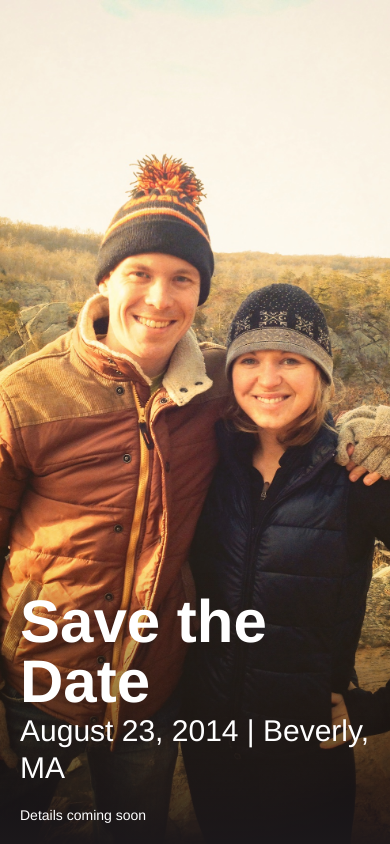
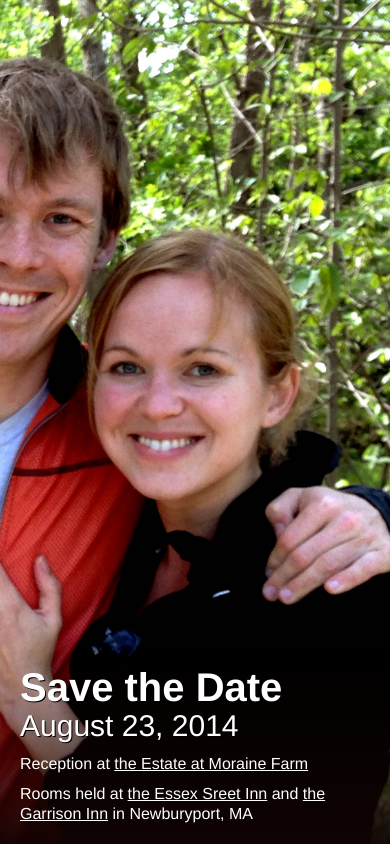
Before and after one commit to cew821/wedding, a plain HTML site: page index.html in a window 390 px wide. Drawn offline with Linux system fonts and the light colour scheme.

Commit message:
update page with new photo and details

```diff
--- a/assets/css/application.css
+++ b/assets/css/application.css
@@ -255,22 +255,52 @@ dl {
       color: black; }
 
 body {
-  background: url("../images/winter.jpg") no-repeat center center fixed;
+  background: url("../images/engaged_web.jpg") no-repeat right center fixed;
   -webkit-background-size: cover;
   -moz-background-size: cover;
   -o-background-size: cover;
-  background-size: cover; }
+  background-size: cover;
+  *zoom: 1;
+  max-width: 68em;
+  margin-left: auto;
+  margin-right: auto; }
+  body:before, body:after {
+    content: " ";
+    display: table; }
+  body:after {
+    clear: both; }
+  body a {
+    color: inherit;
+    text-decoration: underline; }
+  body a:hover {
+    color: #c0271e; }
+
+#bottom-vignette {
+  background-color: rgba(0, 0, 0, 0);
+  background-image: -webkit-gradient(linear, left top, left bottom, color-stop(0%, rgba(0, 0, 0, 0)), color-stop(100%, rgba(16, 3, 3, 0.95)));
+  background-image: -webkit-linear-gradient(rgba(0, 0, 0, 0), rgba(16, 3, 3, 0.95));
+  background-image: linear-gradient(rgba(0, 0, 0, 0), rgba(16, 3, 3, 0.95));
+  width: 100%;
+  position: absolute;
+  bottom: 0;
+  left: 0; }
 
 #bottom-left {
-  position: absolute;
-  bottom: 0;
-  left: 0;
   padding: 20px;
-  background-color: rgba(0, 0, 0, 0);
-  background-image: -webkit-gradient(linear, left top, left bottom, color-stop(0%, rgba(0, 0, 0, 0)), color-stop(100%, rgba(29, 25, 28, 0.95)));
-  background-image: -webkit-linear-gradient(rgba(0, 0, 0, 0), rgba(29, 25, 28, 0.95));
-  background-image: linear-gradient(rgba(0, 0, 0, 0), rgba(29, 25, 28, 0.95));
-  width: 100%; }
+  float: left;
+  display: block;
+  margin-right: 2.35765%;
+  width: 48.82117%; }
+  #bottom-left:last-child {
+    margin-right: 0; }
+  @media screen and (max-width: 640px) {
+    #bottom-left {
+      float: left;
+      display: block;
+      margin-right: 7.42297%;
+      width: 100%; }
+      #bottom-left:last-child {
+        margin-right: 0; } }
 
 .headline, .subheadline, .details {
   color: white; }
@@ -278,15 +308,27 @@ body {
 .subheadline {
   font-size: 30px;
   font-weight: 300;
-  line-height: 1.25em; }
+  line-height: 1.25em;
+  text-shadow: 1px 1px #000; }
 
 .headline {
   font-size: 60px;
   font-weight: 900;
-  line-height: 1em; }
+  line-height: 1em;
+  text-shadow: 1px 1px #000; }
 
 .details {
-  font-size: 14px;
+  font-size: 18px;
   font-weight: 300;
   line-height: 1.25em;
-  margin-top: 20px; }
+  margin-top: 10px; }
+
+@media screen and (max-width: 640px) {
+  .subheadline {
+    font-size: 30px; }
+
+  .headline {
+    font-size: 40px; }
+
+  .details {
+    font-size: 16px; } }
--- a/assets/sass/application.css.scss
+++ b/assets/sass/application.css.scss
@@ -2,22 +2,44 @@
 @import "neat/neat";
 @import "bitters/bitters";
 
+$mobile: new-breakpoint(max-width 640px 4);
+$bright-red: rgba(192, 39, 30, 1);
+$dark-red: rgba(16,3,3,0.95);
+
 body {
-	background: url("../images/winter.jpg") no-repeat center center fixed;
+	background: url("../images/engaged_web.jpg") no-repeat right center fixed;
   -webkit-background-size: cover;
   -moz-background-size: cover;
   -o-background-size: cover;
   background-size: cover;
+  @include outer-container;
+
+  a {
+  	color: inherit;
+  	text-decoration: underline;
+  }
+  a:hover {
+  	color: $bright-red;
+  }
+}
+
+#bottom-vignette {
+	@include linear-gradient(rgba(0,0,0,.00), $dark-red);
+	width: 100%;
+	position: absolute;
+	bottom: 0;
+	left: 0;
 }
 
 
 #bottom-left {
-	position: absolute;
-	bottom: 0;
-	left: 0;
+	// background: blue;
 	padding: 20px;
-	@include linear-gradient(rgba(0,0,0,.00), rgba(29,25,28,0.95));
-	width: 100%;
+	@include span-columns(6);
+
+	@include media($mobile) {
+		@include span-columns(4);
+	}
 }
 
 .headline, .subheadline, .details {
@@ -28,17 +50,34 @@ body {
 	font-size: 30px;
 	font-weight: 300;
 	line-height: 1.25em;
+	text-shadow: 1px 1px #000;
 }
 
 .headline {
 	font-size: 60px;
 	font-weight: 900;
 	line-height: 1em;
+	text-shadow: 1px 1px #000;
 }
 
 .details {
-	font-size: 14px;
+	font-size: 18px;
 	font-weight: 300;
 	line-height: 1.25em;
-	margin-top: 20px;
+	margin-top: 10px;
 }
+
+@include media(max-width 640px) {
+
+	.subheadline {
+		font-size: 30px;
+	}
+
+	.headline {
+		font-size: 40px;
+	}
+
+	.details {
+		font-size: 16px;
+	}
+}
--- a/index.html
+++ b/index.html
@@ -9,9 +9,12 @@
 </head>
 
 <body>
-	<div id="bottom-left">
-		<div class="headline">Save the Date</div>
-		<div class="subheadline">August 23, 2014 | Beverly, MA</div>
-		<div class="details">Details coming soon</div>
+	<div id="bottom-vignette">
+		<div id="bottom-left">
+			<div class="headline">Save the Date</div>
+			<div class="subheadline">August 23, 2014</div>
+			<div class="details">Reception at <a href="http://www.estateatmorainefarm.com/" title="The Estate at Morraine Farm">the Estate at Moraine Farm</a></div>
+			<div class="details">Rooms held at <a href="http://www.essexstreetinn.com/" title="The Essex Street Inn">the Essex Sreet Inn</a> and <a href="http://www.garrisoninn.com/home.html" title="The Garrison Inn">the Garrison Inn</a> in Newburyport, MA</div>
+		</div>
 	</div>
 </body>
```
Also changed, not shown: assets/images/engaged_web.jpg (added), 2 other files.
